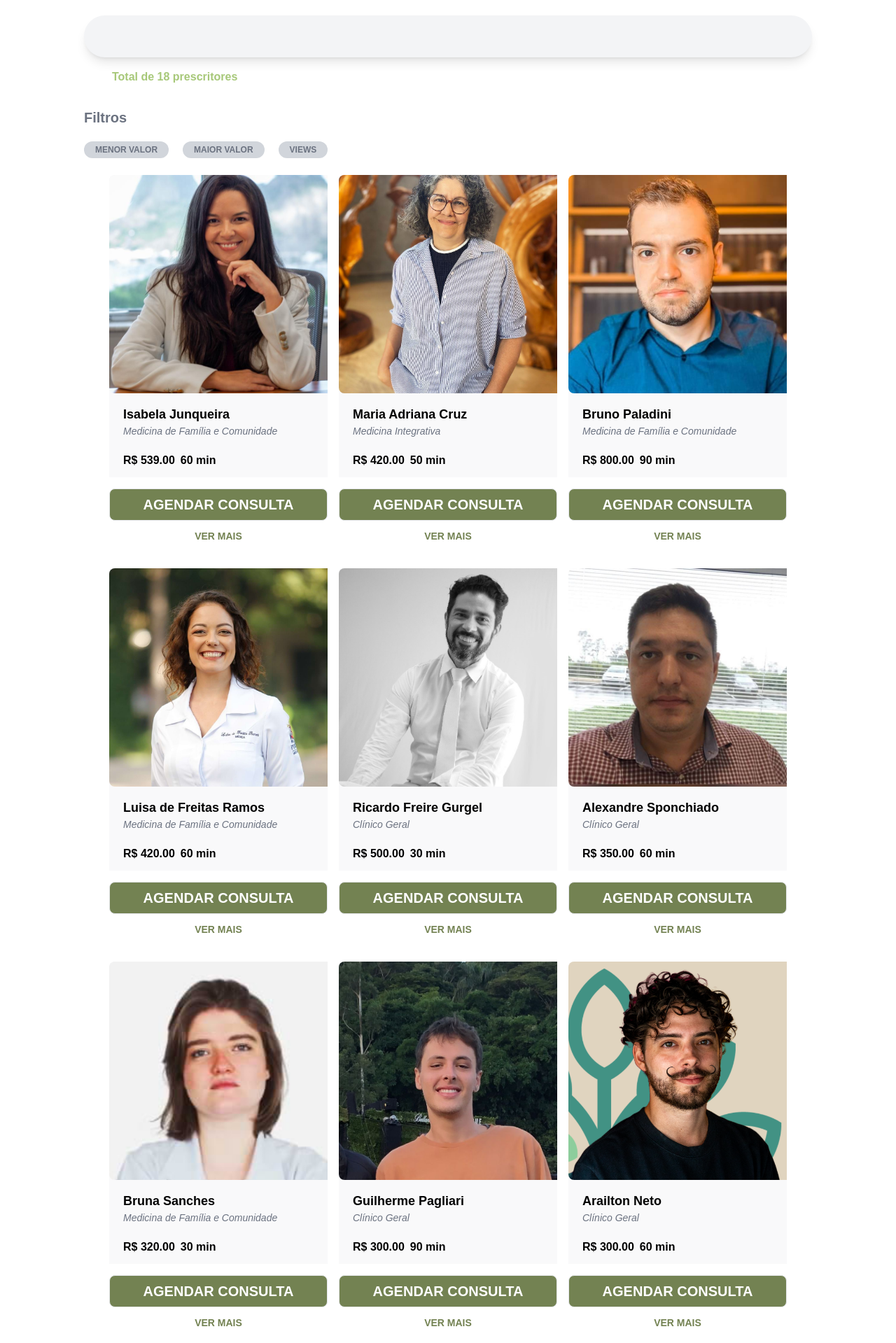
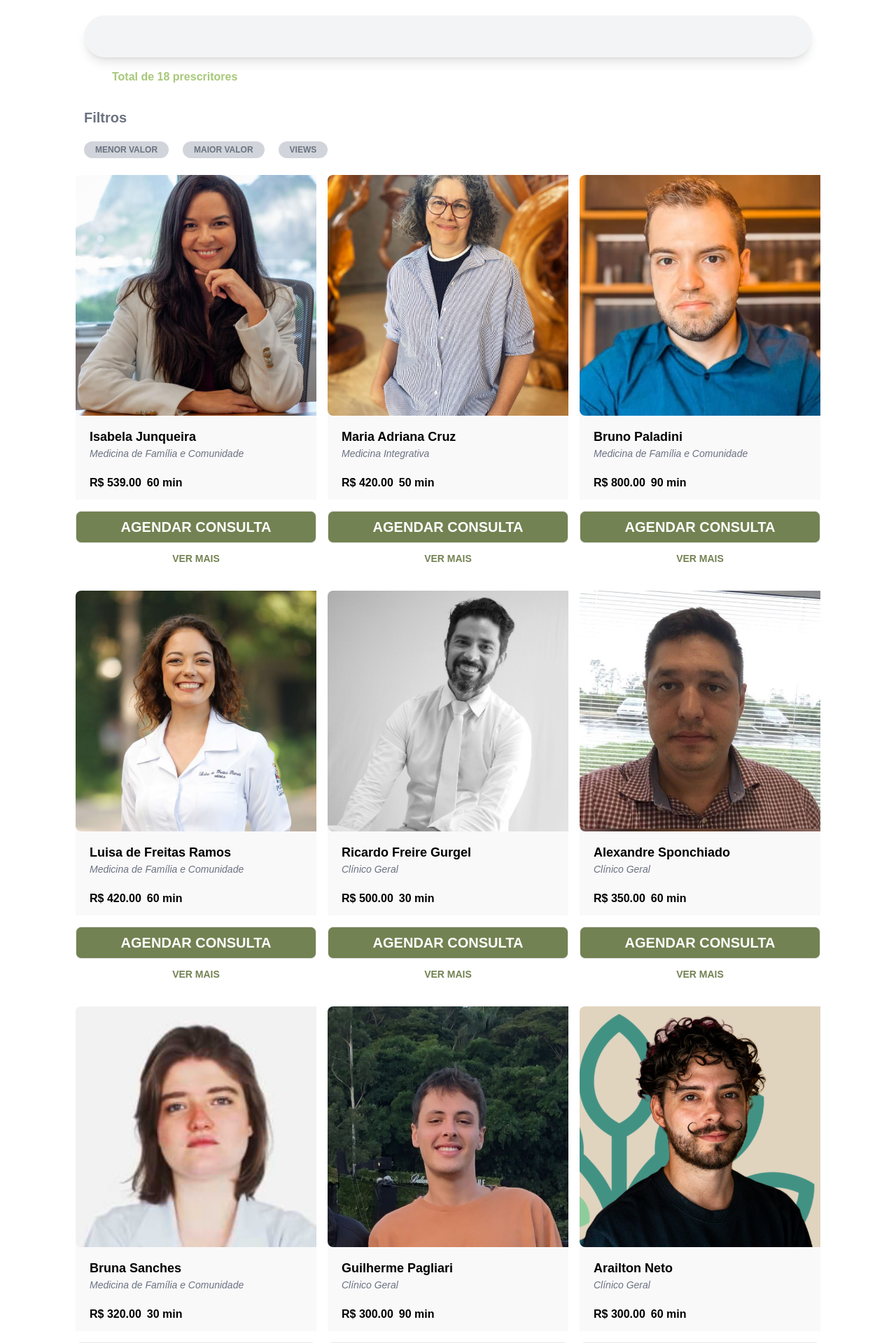
Before and after one commit to LucaswmLima/kayadoc, a Django app: page /medicos/ in a window 1280 px wide. Shown: the part 574-2493 px from the top of the page at 70% size. Run offline with Django 5.2, Linux system fonts and the light colour scheme; data comes from the database, SQL or seed files in the repository; style sheets or scripts are compiled from the project's sources; some libraries are stand-ins or nearby versions; some web fonts are replaced.

Commit message:
change on medic list padding

```diff
--- a/medicos/templates/medicos/lista_medicos.html
+++ b/medicos/templates/medicos/lista_medicos.html
@@ -82,7 +82,10 @@
         </div>
 
         <!-- Exibição dos Médicos Filtrados -->
-        <div class="grid grid-cols-1 gap-6 pb-6 mx-6 overflow-x-auto md:mx-12 sm:grid-cols-2 md:grid-cols-3 xl:px-9 snap-x xl:gap-4 lg:mb-16 xl:max-w-screen-xl">
+         <div class="medic-list-container">
+
+
+        <div class="grid grid-cols-1 gap-6 pb-6 mx-6 overflow-x-auto md:mx-12 sm:grid-cols-2 md:grid-cols-3 xl:px-9 snap-x xl:gap-4 lg:mb-16 xl:max-w-screen-xl xl:mx-auto">
           {% for medico in medicos %}
           <div class="flex flex-col items-center justify-between w-full mx-auto text-center rounded-lg bg-gray-100/50 snap-center">
             <div class="flex flex-col w-full">
@@ -113,6 +116,7 @@
           </div>
           {% endfor %}
         </div>
+      </div>
       </div>
     </div>
   </section>
--- a/theme/static/css/dist/styles.css
+++ b/theme/static/css/dist/styles.css
@@ -1852,6 +1852,11 @@ select {
     margin-right: 3rem;
   }
 
+  .xl\:mx-auto {
+    margin-left: auto;
+    margin-right: auto;
+  }
+
   .xl\:mb-32 {
     margin-bottom: 8rem;
   }
```
